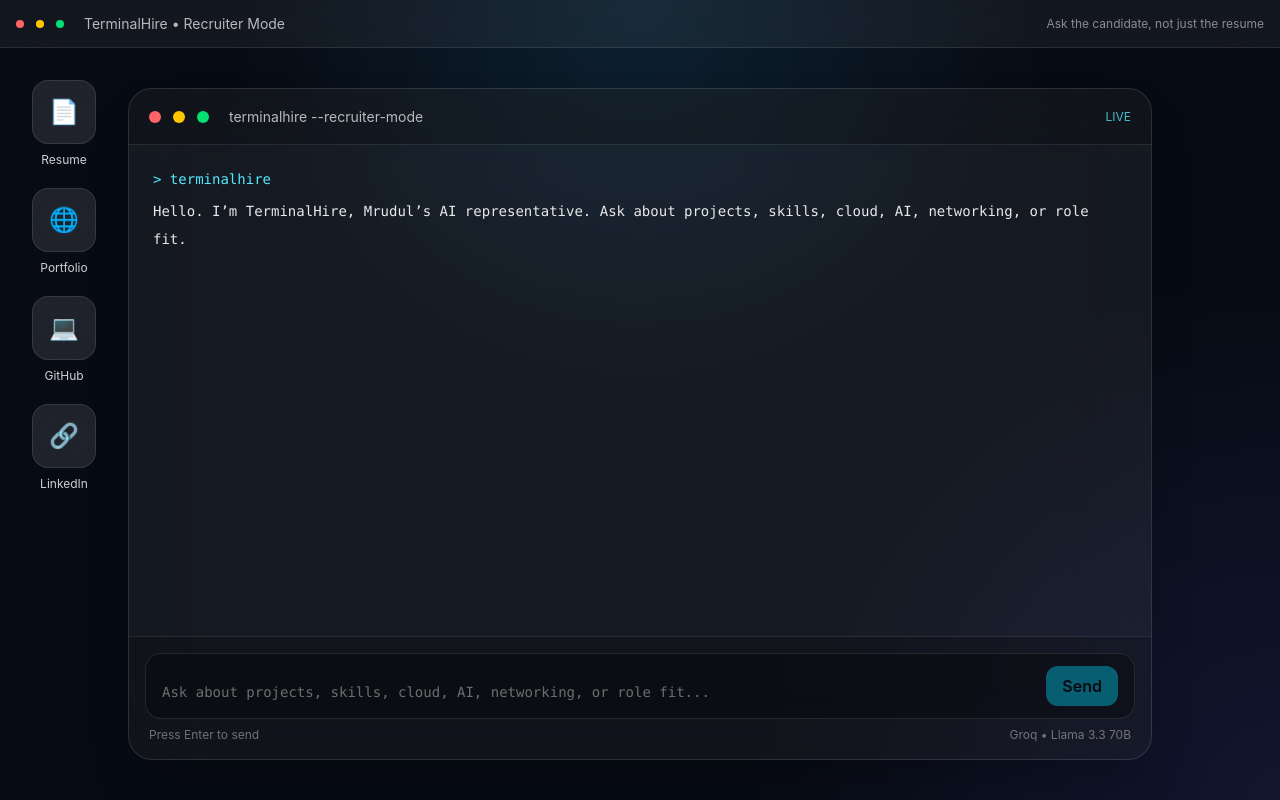
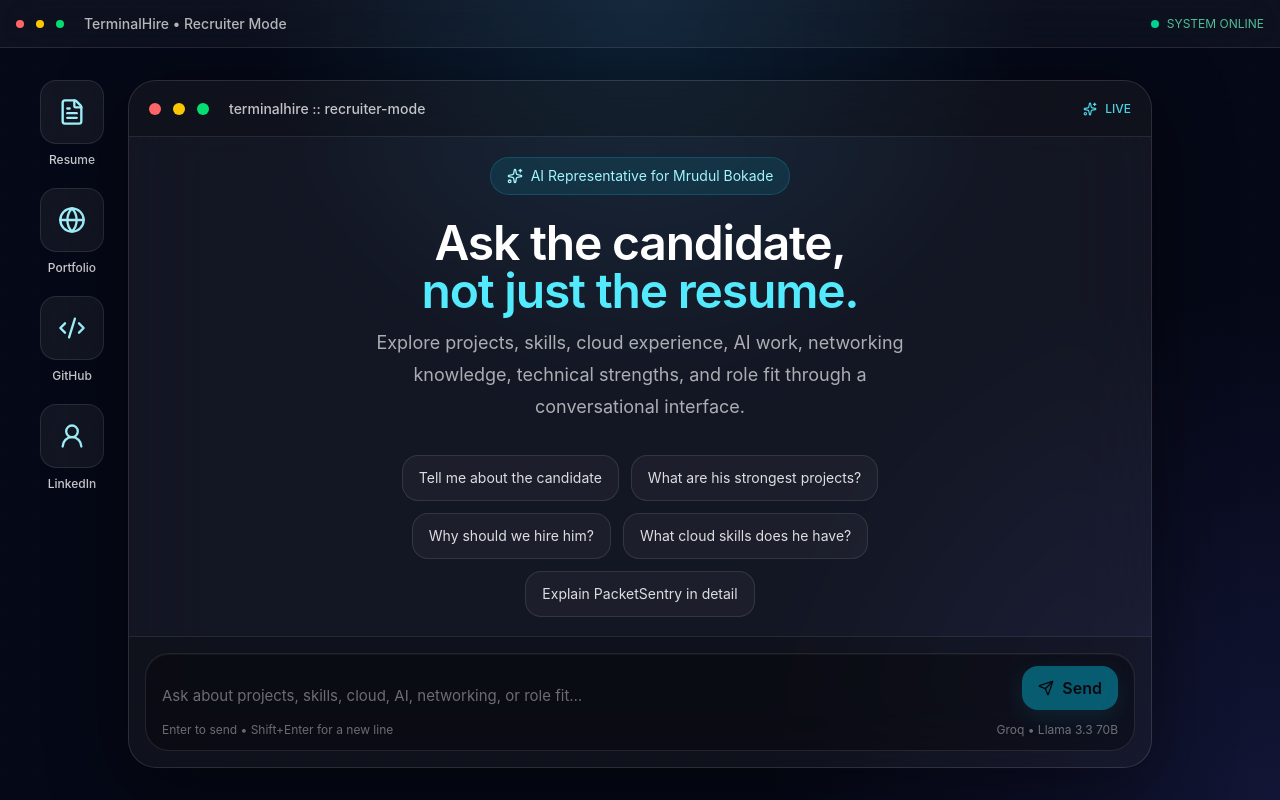
Before and after one commit to matrix-1407/TerminalHire, a React app in the folder frontend/: page / in a window 1280 px wide. Built offline with nearby package versions, Linux system fonts and the light colour scheme; the HTML template or start-up script is replaced by a standard one.

Commit message:
feat: polish recruiter terminal interface and markdown rendering

```diff
--- a/frontend/package.json
+++ b/frontend/package.json
@@ -11,8 +11,11 @@
   },
   "dependencies": {
     "@tailwindcss/vite": "^4.3.3",
+    "lucide-react": "^1.31.0",
     "react": "^19.2.8",
     "react-dom": "^19.2.8",
+    "react-markdown": "^10.1.0",
+    "remark-gfm": "^4.0.1",
     "tailwindcss": "^4.3.3"
   },
   "devDependencies": {
--- a/frontend/src/App.jsx
+++ b/frontend/src/App.jsx
@@ -1,63 +1,145 @@
-import { useEffect, useRef, useState } from "react";
+import { useEffect, useMemo, useRef, useState } from "react";
+import ReactMarkdown from "react-markdown";
+import remarkGfm from "remark-gfm";
+import clsx from "clsx";
+
+import {
+  FileText,
+  Globe,
+  Send,
+  Copy,
+  Sparkles,
+  CheckCircle2,
+  Terminal,
+  Code2,
+  UserRound,
+} from "lucide-react";
 
 const desktopItems = [
   {
     label: "Resume",
-    icon: "📄",
-    href: "#",
+    icon: FileText,
+    href: "https://drive.google.com/file/d/1klRUfr8mcAEAr4ZkwcXFO_30c1zcKEKP/view?pli=1",
   },
   {
     label: "Portfolio",
-    icon: "🌐",
+    icon: Globe,
     href: "https://mrudul.dev",
   },
   {
     label: "GitHub",
-    icon: "💻",
+    icon: Code2,
     href: "https://github.com/matrix-1407",
   },
   {
     label: "LinkedIn",
-    icon: "🔗",
-    href: "#",
+    icon: UserRound,
+    href: "https://www.linkedin.com/in/mrudul-bokade-140705mb",
   },
 ];
 
+const quickPrompts = [
+  "Tell me about the candidate",
+  "What are his strongest projects?",
+  "Why should we hire him?",
+  "What cloud skills does he have?",
+  "Explain PacketSentry in detail",
+];
+
+function Message({ role, content }) {
+  const copy = () => navigator.clipboard.writeText(content);
+
+  return (
+    <div className="space-y-3">
+      <div
+        className={clsx(
+          "text-xs font-semibold uppercase tracking-[0.2em]",
+          role === "user" ? "text-cyan-300" : "text-emerald-300"
+        )}
+      >
+        {role === "user" ? "> recruiter" : "terminalhire :: recruiter-mode"}
+      </div>
+
+      <div className="group relative rounded-2xl border border-white/8 bg-white/[0.03] px-5 py-4 shadow-[0_0_0_1px_rgba(255,255,255,0.02)]">
+        {role === "assistant" && content && (
+          <button
+            onClick={copy}
+            className="absolute right-3 top-3 opacity-0 group-hover:opacity-100 transition-opacity text-white/50 hover:text-white"
+            aria-label="Copy response"
+          >
+            <Copy size={16} />
+          </button>
+        )}
+
+        {role === "assistant" ? (
+          <div className="prose prose-invert prose-sm max-w-none prose-headings:text-white prose-p:text-white/90 prose-li:text-white/90 prose-strong:text-white prose-code:text-cyan-200 prose-code:bg-cyan-400/10 prose-code:px-1 prose-code:py-0.5 prose-code:rounded prose-pre:bg-black/40 prose-pre:border prose-pre:border-white/10">
+            <ReactMarkdown remarkPlugins={[remarkGfm]}>{content}</ReactMarkdown>
+          </div>
+        ) : (
+          <div className="whitespace-pre-wrap leading-7 text-white/90 text-[15px]">
+            {content}
+          </div>
+        )}
+      </div>
+    </div>
+  );
+}
+
 export default function App() {
-  const [messages, setMessages] = useState([
-    {
-      role: "assistant",
-      content:
-        "Hello. I’m TerminalHire, Mrudul’s AI representative. Ask about projects, skills, cloud, AI, networking, or role fit.",
-    },
-  ]);
+  const [messages, setMessages] = useState([]);
   const [input, setInput] = useState("");
   const [loading, setLoading] = useState(false);
+  const [stage, setStage] = useState("");
+
   const bottomRef = useRef(null);
+  const textareaRef = useRef(null);
 
   useEffect(() => {
     bottomRef.current?.scrollIntoView({ behavior: "smooth" });
   }, [messages, loading]);
 
-  const sendMessage = async () => {
-    if (!input.trim() || loading) return;
+  useEffect(() => {
+    const el = textareaRef.current;
+    if (!el) return;
+    el.style.height = "0px";
+    el.style.height = Math.min(el.scrollHeight, 160) + "px";
+  }, [input]);
 
-    const userMessage = { role: "user", content: input };
+  const sendMessage = async (preset) => {
+    const text = (preset ?? input).trim();
+    if (!text || loading) return;
+
+    const userMessage = { role: "user", content: text };
     const history = [...messages, userMessage];
 
     setMessages(history);
     setInput("");
     setLoading(true);
 
+    const stages = [
+      "Reading candidate profile…",
+      "Checking project knowledge…",
+      "Preparing response…",
+    ];
+
+    let stageIndex = 0;
+    setStage(stages[0]);
+
+    const interval = setInterval(() => {
+      stageIndex = Math.min(stageIndex + 1, stages.length - 1);
+      setStage(stages[stageIndex]);
+    }, 1200);
+
     setMessages((prev) => [...prev, { role: "assistant", content: "" }]);
 
+    try {
       const response = await fetch("http://127.0.0.1:8000/api/chat/stream", {
         method: "POST",
         headers: {
           "Content-Type": "application/json",
         },
         body: JSON.stringify({
-        message: userMessage.content,
+          message: text,
           history: messages,
         }),
       });
@@ -83,86 +165,149 @@ export default function App() {
           return updated;
         });
       }
-
+    } finally {
+      clearInterval(interval);
+      setStage("");
       setLoading(false);
+    }
   };
 
+  const hasMessages = messages.length > 0;
+
   return (
-    <div className="min-h-screen bg-[#070b14] text-white overflow-hidden relative">
-      {/* Background glow */}
-      <div className="absolute inset-0 bg-[radial-gradient(circle_at_top,rgba(56,189,248,0.12),transparent_40%)] pointer-events-none" />
-      <div className="absolute inset-0 bg-[radial-gradient(circle_at_bottom_right,rgba(99,102,241,0.12),transparent_35%)] pointer-events-none" />
+    <div className="min-h-screen bg-[#050816] text-white overflow-hidden relative">
+      <div className="absolute inset-0 bg-[radial-gradient(circle_at_top,rgba(56,189,248,0.14),transparent_38%)] pointer-events-none" />
+      <div className="absolute inset-0 bg-[radial-gradient(circle_at_bottom_right,rgba(99,102,241,0.14),transparent_34%)] pointer-events-none" />
+      <div className="absolute inset-0 opacity-[0.04] bg-[linear-gradient(rgba(255,255,255,0.12)_1px,transparent_1px),linear-gradient(90deg,rgba(255,255,255,0.12)_1px,transparent_1px)] bg-[size:32px_32px] pointer-events-none" />
 
       {/* Top bar */}
-      <div className="h-12 border-b border-white/10 bg-white/5 backdrop-blur-xl flex items-center justify-between px-4">
+      <div className="h-12 border-b border-white/10 bg-white/[0.04] backdrop-blur-xl flex items-center justify-between px-4">
         <div className="flex items-center gap-3">
           <div className="w-2 h-2 rounded-full bg-red-400" />
           <div className="w-2 h-2 rounded-full bg-yellow-400" />
           <div className="w-2 h-2 rounded-full bg-green-400" />
-          <span className="text-sm text-white/70 ml-2">TerminalHire • Recruiter Mode</span>
+          <span className="text-sm text-white/70 ml-2 font-medium">
+            TerminalHire • Recruiter Mode
+          </span>
         </div>
-        <div className="text-xs text-white/50">Ask the candidate, not just the resume</div>
+
+        <div className="hidden md:flex items-center gap-2 text-xs text-emerald-300/80">
+          <span className="w-2 h-2 rounded-full bg-emerald-400 animate-pulse" />
+          SYSTEM ONLINE
+        </div>
       </div>
 
       {/* Desktop icons */}
-      <div className="absolute left-6 top-20 hidden md:flex flex-col gap-5">
-        {desktopItems.map((item) => (
+      <div className="absolute left-6 top-20 hidden lg:flex flex-col gap-5">
+        {desktopItems.map((item) => {
+          const Icon = item.icon;
+
+          return (
             <a
               key={item.label}
               href={item.href}
-            target={item.href.startsWith("http") ? "_blank" : undefined}
+              target="_blank"
               rel="noreferrer"
-            className="w-20 flex flex-col items-center gap-2 group"
+              className="w-24 flex flex-col items-center gap-2 group"
             >
-            <div className="w-16 h-16 rounded-2xl bg-white/10 border border-white/10 backdrop-blur-xl flex items-center justify-center text-2xl group-hover:bg-white/15 transition">
-              {item.icon}
+              <div className="relative w-16 h-16 rounded-2xl bg-white/[0.06] border border-white/10 backdrop-blur-xl flex items-center justify-center transition-all duration-200 group-hover:scale-105 group-hover:bg-white/[0.1] group-hover:shadow-[0_0_30px_rgba(34,211,238,0.15)]">
+                <Icon className="w-7 h-7 text-cyan-200" />
               </div>
-            <span className="text-xs text-white/80 text-center">{item.label}</span>
+              <span className="text-xs text-white/80 text-center font-medium">
+                {item.label}
+              </span>
             </a>
-        ))}
+          );
+        })}
       </div>
 
-      {/* Terminal window */}
-      <div className="h-[calc(100vh-3rem)] flex items-center justify-center p-4">
-        <div className="w-full max-w-5xl h-[92vh] md:h-[84vh] rounded-3xl border border-white/10 bg-white/6 backdrop-blur-2xl shadow-2xl overflow-hidden flex flex-col">
-          {/* Terminal header */}
+      {/* Main window */}
+      <div className="h-[calc(100vh-3rem)] flex items-center justify-center p-3 md:p-5">
+        <div className="w-full max-w-5xl h-[94vh] md:h-[86vh] rounded-[28px] border border-white/10 bg-white/[0.06] backdrop-blur-2xl shadow-[0_20px_80px_rgba(0,0,0,0.45)] overflow-hidden flex flex-col">
+          {/* Header */}
           <div className="h-14 border-b border-white/10 flex items-center justify-between px-5 bg-black/20">
             <div className="flex items-center gap-3">
               <div className="w-3 h-3 rounded-full bg-red-400" />
               <div className="w-3 h-3 rounded-full bg-yellow-400" />
               <div className="w-3 h-3 rounded-full bg-green-400" />
-              <span className="text-sm text-white/70 ml-2">terminalhire --recruiter-mode</span>
-            </div>
-            <div className="text-xs text-cyan-300/80">LIVE</div>
+              <span className="text-sm text-white/75 ml-2 font-medium">
+                terminalhire :: recruiter-mode
+              </span>
             </div>
 
-          {/* Messages */}
-          <div className="flex-1 overflow-y-auto px-6 py-6 space-y-5 font-mono text-sm">
-            {messages.map((msg, idx) => (
-              <div key={idx} className="space-y-2">
-                <div className="text-cyan-300">
-                  {msg.role === "user" ? "> recruiter" : "> terminalhire"}
-                </div>
-                <div className="whitespace-pre-wrap leading-7 text-white/90">
-                  {msg.content}
+            <div className="flex items-center gap-2 text-xs text-cyan-300/90 font-medium">
+              <Sparkles size={14} />
+              LIVE
             </div>
           </div>
+
+          {/* Chat area */}
+          <div className="flex-1 overflow-y-auto px-4 md:px-6 py-5 space-y-6 scrollbar-thin scrollbar-thumb-white/10 scrollbar-track-transparent">
+            {!hasMessages ? (
+              <div className="h-full flex items-center justify-center">
+                <div className="max-w-2xl text-center space-y-6">
+                  <div className="inline-flex items-center gap-2 rounded-full border border-cyan-400/20 bg-cyan-400/10 px-4 py-2 text-sm text-cyan-200">
+                    <Sparkles size={16} />
+                    AI Representative for Mrudul Bokade
+                  </div>
+
+                  <div className="space-y-3">
+                    <h1 className="text-4xl md:text-5xl font-semibold tracking-tight">
+                      Ask the candidate,
+                      <br />
+                      <span className="text-cyan-300">not just the resume.</span>
+                    </h1>
+
+                    <p className="text-white/65 text-lg leading-8 max-w-xl mx-auto">
+                      Explore projects, skills, cloud experience, AI work, networking knowledge,
+                      technical strengths, and role fit through a conversational interface.
+                    </p>
+                  </div>
+
+                  <div className="flex flex-wrap justify-center gap-3 pt-2">
+                    {quickPrompts.map((prompt) => (
+                      <button
+                        key={prompt}
+                        onClick={() => sendMessage(prompt)}
+                        className="rounded-2xl border border-white/10 bg-white/[0.04] px-4 py-3 text-sm text-white/85 hover:bg-white/[0.08] hover:border-cyan-400/30 transition-all duration-200"
+                      >
+                        {prompt}
+                      </button>
+                    ))}
+                  </div>
+                </div>
+              </div>
+            ) : (
+              <>
+                {messages.map((msg, idx) => (
+                  <Message key={idx} role={msg.role} content={msg.content} />
                 ))}
 
                 {loading && (
-              <div className="flex items-center gap-2 text-cyan-300 text-sm">
-                <div className="w-2 h-2 rounded-full bg-cyan-300 animate-pulse" />
-                Analyzing candidate profile...
+                  <div className="rounded-2xl border border-white/10 bg-white/[0.03] px-5 py-4 space-y-3">
+                    <div className="flex items-center gap-2 text-emerald-300 text-sm font-medium">
+                      <div className="w-2 h-2 rounded-full bg-emerald-400 animate-pulse" />
+                      {stage || "Preparing response…"}
+                    </div>
+
+                    <div className="flex items-center gap-2 text-white/40 text-sm">
+                      <CheckCircle2 size={16} />
+                      Context loaded
+                    </div>
                   </div>
                 )}
 
                 <div ref={bottomRef} />
+              </>
+            )}
           </div>
 
           {/* Input */}
-          <div className="border-t border-white/10 p-4 bg-black/20">
-            <div className="flex items-end gap-3 rounded-2xl border border-white/10 bg-black/30 px-4 py-3">
+          <div className="border-t border-white/10 bg-black/20 p-4">
+            <div className="rounded-3xl border border-white/10 bg-black/30 px-4 py-3 shadow-[inset_0_1px_0_rgba(255,255,255,0.04)]">
+              <div className="flex items-end gap-3">
                 <textarea
+                  ref={textareaRef}
                   value={input}
                   onChange={(e) => setInput(e.target.value)}
                   onKeyDown={(e) => {
@@ -171,23 +316,25 @@ export default function App() {
                       sendMessage();
                     }
                   }}
-                placeholder="Ask about projects, skills, cloud, AI, networking, or role fit..."
-                className="flex-1 bg-transparent outline-none resize-none text-white placeholder:text-white/40 min-h-[24px] max-h-40 font-mono text-sm"
+                  placeholder="Ask about projects, skills, cloud, AI, networking, or role fit…"
+                  className="flex-1 bg-transparent outline-none resize-none text-white placeholder:text-white/40 min-h-[24px] max-h-40 text-[15px] leading-7 overflow-y-auto"
                   rows={1}
                 />
 
                 <button
-                onClick={sendMessage}
+                  onClick={() => sendMessage()}
                   disabled={loading || !input.trim()}
-                className="px-4 py-2 rounded-xl bg-cyan-400 text-black font-semibold disabled:opacity-40 hover:bg-cyan-300 transition"
+                  className="h-11 px-4 rounded-2xl bg-cyan-400 text-black font-semibold disabled:opacity-40 hover:bg-cyan-300 transition-all duration-200 flex items-center gap-2 shadow-[0_8px_24px_rgba(34,211,238,0.25)]"
                 >
-                {loading ? "..." : "Send"}
+                  <Send size={16} />
+                  <span className="hidden sm:inline">Send</span>
                 </button>
               </div>
 
-            <div className="mt-2 text-xs text-white/40 px-1 flex items-center justify-between">
-              <span>Press Enter to send </span>
+              <div className="mt-3 flex items-center justify-between text-xs text-white/40">
+                <span>Enter to send • Shift+Enter for a new line</span>
                 <span>Groq • Llama 3.3 70B</span>
+              </div>
             </div>
           </div>
         </div>
--- a/frontend/src/index.css
+++ b/frontend/src/index.css
@@ -1,12 +1,45 @@
 @import "tailwindcss";
 
-html, body, #root {
+html,
+body,
+#root {
   height: 100%;
 }
 
 body {
   margin: 0;
-  background: #0a0a0a;
+  background: #050816;
   color: white;
   font-family: Inter, system-ui, sans-serif;
+  -webkit-font-smoothing: antialiased;
+  -moz-osx-font-smoothing: grayscale;
 }
+
+* {
+  box-sizing: border-box;
+}
+
+textarea {
+  resize: none;
+}
+
+::selection {
+  background: rgba(34, 211, 238, 0.25);
+}
+
+::-webkit-scrollbar {
+  width: 10px;
+}
+
+::-webkit-scrollbar-track {
+  background: transparent;
+}
+
+::-webkit-scrollbar-thumb {
+  background: rgba(255, 255, 255, 0.12);
+  border-radius: 999px;
+}
+
+::-webkit-scrollbar-thumb:hover {
+  background: rgba(255, 255, 255, 0.2);
+}
```
Also changed, not shown: 2 other files (tests, documents, lock files or other folders). Lines whose indentation alone changed are shown as unchanged.
